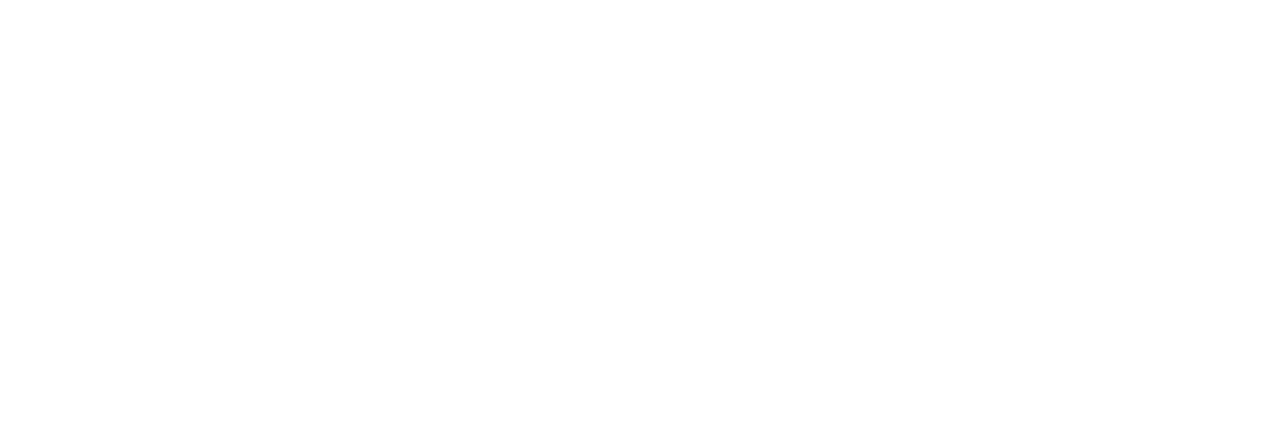
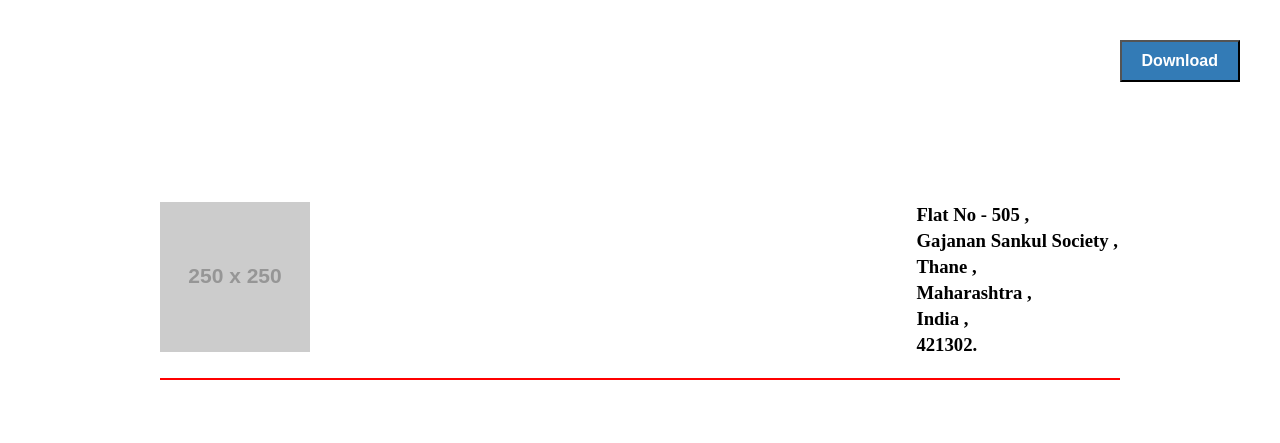
Before and after one commit to Omkar-WD/Letterhead-Creator, a plain HTML site: page index.html in a window 1280 px wide. Drawn offline with Linux system fonts and the light colour scheme; placeholder pictures from the web are drawn by us.

Commit message:
create sample header , add btn to download the webpage as pdf with functionality

```diff
--- a/components/header.js
+++ b/components/header.js
@@ -0,0 +1,27 @@
+function header() {
+  return `<div id="header_left_div">
+  <img src="" alt="company logo" />
+</div>
+<div id="header_right_div">
+  <div id="header_right_div_address_line1">
+    <h3></h3>
+  </div>
+  <div id="header_right_div_apartment">
+    <h3></h3>
+  </div>
+  <div id="header_right_div_city">
+    <h3></h3>
+  </div>
+  <div id="header_right_div_state">
+    <h3></h3>
+  </div>
+  <div id="header_right_div_country">
+    <h3></h3>
+  </div>
+  <div id="header_right_div_zipcode">
+    <h3></h3>
+  </div>
+</div>`;
+}
+
+export default header;
--- a/index.html
+++ b/index.html
@@ -5,6 +5,34 @@
     <meta http-equiv="X-UA-Compatible" content="IE=edge" />
     <meta name="viewport" content="width=device-width, initial-scale=1.0" />
     <title>Document</title>
+    <link rel="stylesheet" href="./styles/index.css" />
+    <script
+      src="https://cdnjs.cloudflare.com/ajax/libs/html2pdf.js/0.8.0/html2pdf.bundle.min.js"
+      integrity="sha512-w3u9q/DeneCSwUDjhiMNibTRh/1i/gScBVp2imNVAMCt6cUHIw6xzhzcPFIaL3Q1EbI2l+nu17q2aLJJLo4ZYg=="
+      crossorigin="anonymous"
+      referrerpolicy="no-referrer"
+    ></script>
   </head>
-  <body></body>
+  <body>
+    <div id="download_btn_container">
+      <button id="download_btn">Download</button>
+    </div>
+    <div id="letterhead_container">
+      <div id="header"></div>
+      <div id="content"></div>
+      <div id="footer"></div>
+    </div>
+  </body>
 </html>
+
+<script type="module">
+  import header from "./components/header.js";
+  document.querySelector("#header").innerHTML = header();
+
+  document.querySelector("#download_btn").addEventListener("click", () => {
+    const invoice = document.querySelector("#header");
+    html2pdf(invoice);
+  });
+</script>
+
+<script src="./scripts/index.js"></script>
--- a/scripts/index.js
+++ b/scripts/index.js
@@ -0,0 +1,16 @@
+window.addEventListener("load", function () {
+  document.querySelector("#header_left_div>img").src =
+    "https://via.placeholder.com/250";
+  document.querySelector("#header_right_div_address_line1>h3").textContent =
+    "Flat No - 505" + " ,";
+  document.querySelector("#header_right_div_apartment>h3").textContent =
+    "Gajanan Sankul Society" + " ,";
+  document.querySelector("#header_right_div_city>h3").textContent =
+    "Thane" + " ,";
+  document.querySelector("#header_right_div_state>h3").textContent =
+    "Maharashtra" + " ,";
+  document.querySelector("#header_right_div_country>h3").textContent =
+    "India" + " ,";
+  document.querySelector("#header_right_div_zipcode>h3").textContent =
+    "421302" + ".";
+});
--- a/styles/index.css
+++ b/styles/index.css
@@ -0,0 +1,52 @@
+body {
+  margin: auto;
+  width: 1200px;
+}
+
+#letterhead_container {
+  padding: 5%;
+  margin: 5%;
+}
+
+#header {
+  display: flex;
+  justify-content: space-between;
+  padding: 0 0 20px 0;
+  border-bottom: 2px solid red;
+}
+
+#header_left_div {
+  width: 150px;
+}
+#header_left_div > img {
+  width: 100%;
+}
+
+#header_right_div {
+  display: flex;
+  flex-direction: column;
+  justify-content: space-evenly;
+}
+
+#header_right_div > div > h3 {
+  margin: 2px;
+}
+
+#download_btn_container {
+  width: 100%;
+  text-align: right;
+  margin: 40px 0;
+}
+
+#download_btn {
+  padding: 10px 20px;
+  color: white;
+  background-color: #337bb6;
+  font-size: 16px;
+  font-weight: bolder;
+  cursor: pointer;
+}
+
+#download_btn:hover {
+  background-color: #163e5f;
+}
```
